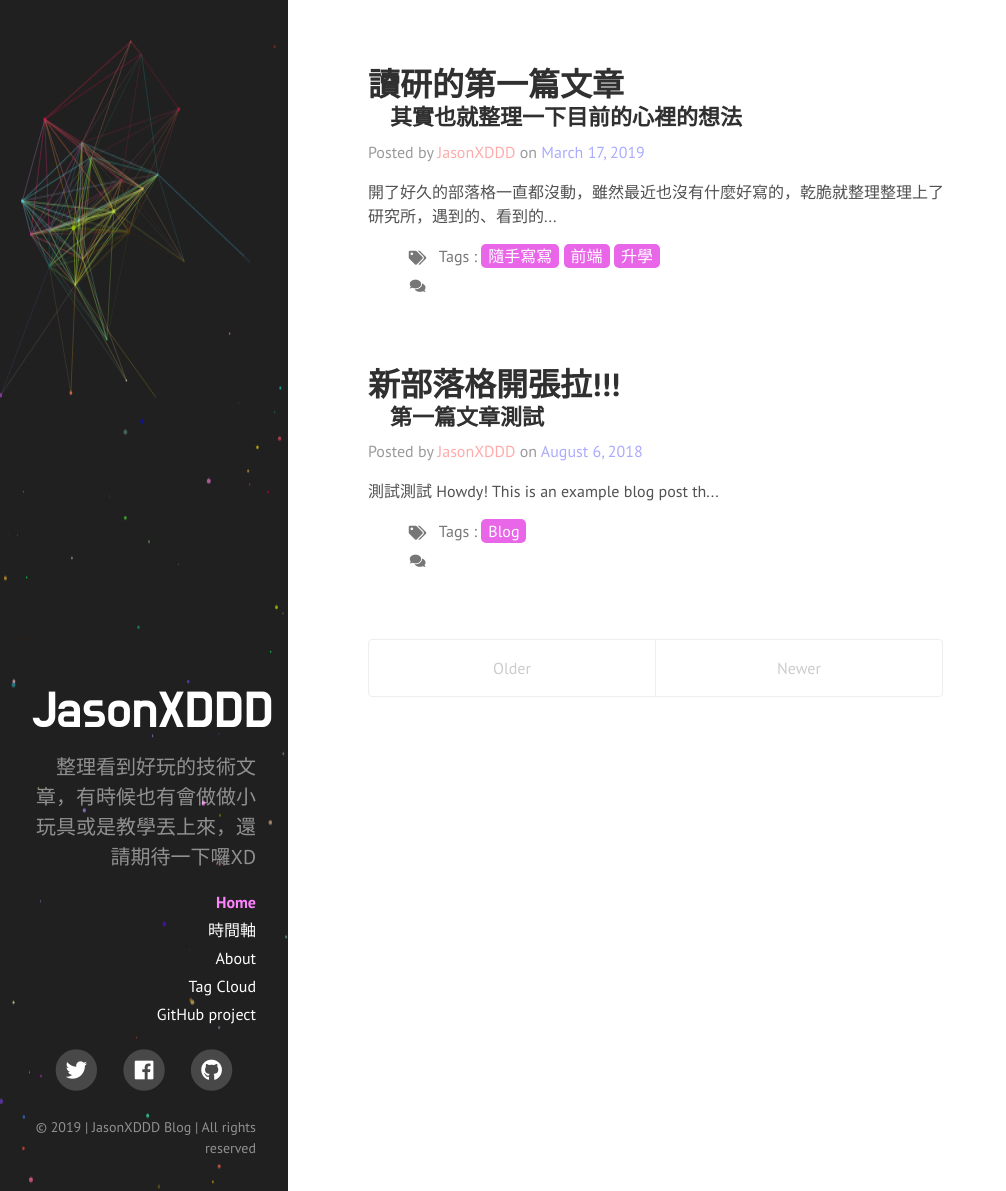
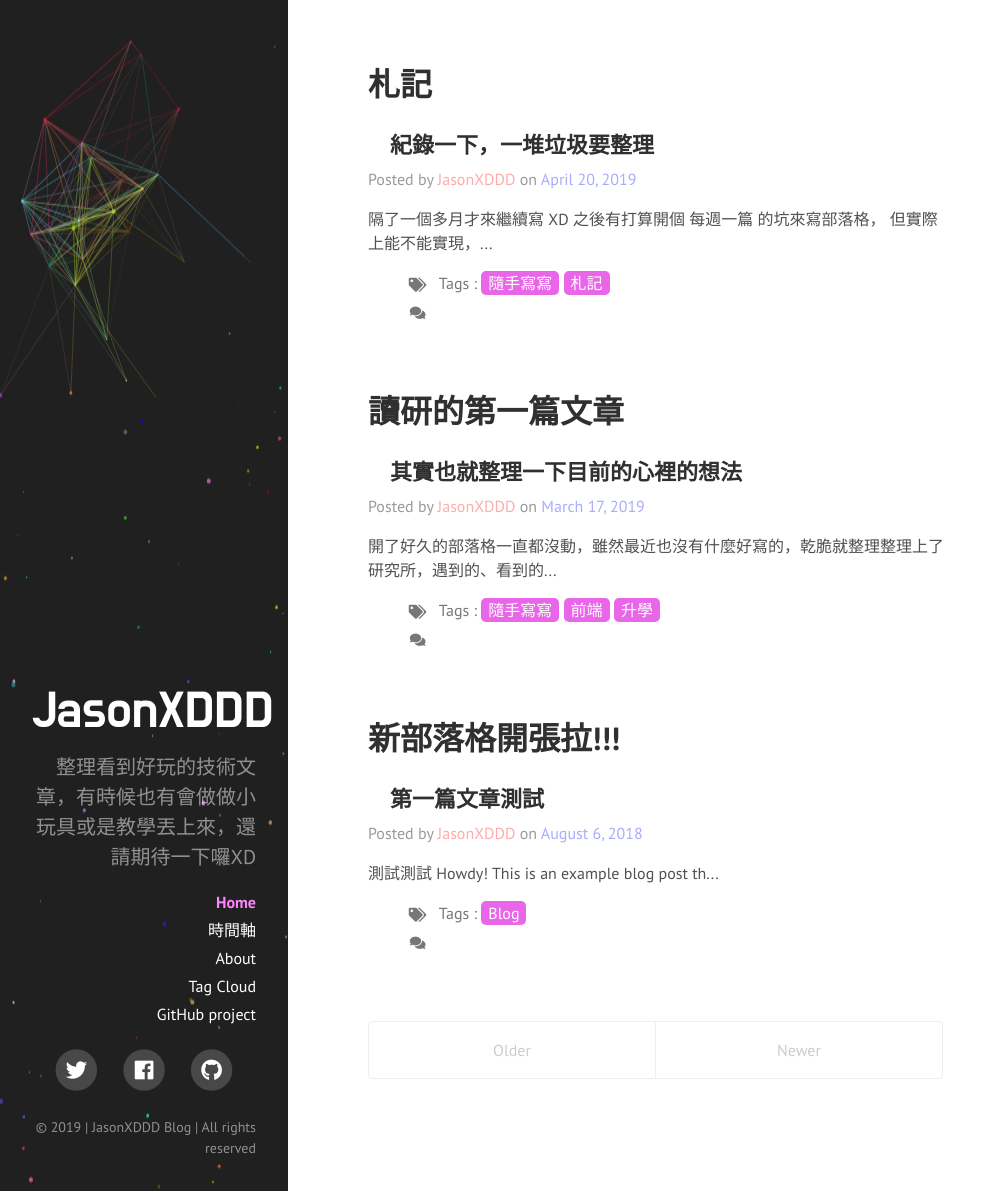
Before and after one commit to JasonXDDD/jasonxddd.github.io, a Jekyll site: the page built from index.html, in a window 1280 px wide and 1191 px high. Shown: the whole window, without its empty margins (0-1006 px from the left). Built offline with Jekyll 4.4.1, drawn with Linux system fonts in a browser that asks for light colours; nearby versions of some CDN libraries; Markdown is read by kramdown in place of the engine named in the settings; the list of posts is cut into pages by our own code; comment, search, counter and statistics services are not loaded; some of the changed lines change nothing that is shown.

Commit message:
[2019-04-20] murmur

```diff
--- /dev/null
+++ b/_posts/2019-04-20-murmur.md
@@ -0,0 +1,79 @@
+---
+layout     : post
+title      : "札記"
+subtitle   : "紀錄一下，一堆垃圾要整理"
+date       : 2019-04-20 12:34
+author     : "JasonXDDD"
+tags       : 隨手寫寫 札記
+comments   : false
+signature  : true
+---
+
+隔了一個多月才來繼續寫 XD
+之後有打算開個 **每週一篇** 的坑來寫部落格，
+但實際上能不能實現，完全取決在我有沒有動力啊 QQ
+
+---
+
+最近這幾天心裡一直感覺悶悶的，
+每當這樣狀況發生，就知道該找地方發洩情緒了，
+我也覺得神奇，平常面對一些不太高興的事情，心情情緒都不太會有起伏，
+可是只要是隔一段時間就會無緣無故心情不好，需要發洩了，
+再過一段時間又會恢復原本狀態，不停這樣的循環，
+這個循環還蠻規律的，大致上跟女孩生理期一樣，每個月都會有幾天心情特別不好，
+難道我也是女生？
+
+---
+
+最近面臨到一些人生難題，
+就如上一篇文章有些為提到，我到目前為止都還在找人生方向。
+
+職場、學業兩邊跑得我，轉眼也快過兩年了，
+我當時之所以想要邊工作邊上課，原因只是想要提早接觸職場，
+然後能確立我的目標，完成學業後能直接打造我的事業。
+
+然而出乎意料的事，我越是這樣兩邊跑，
+我反而更迷惘自己選擇的方向，
+在職場上，前端並非一項好的前瞻道路；
+在學業上，大家都有自己的領域在專研，而我就是以前端為專業，
+我自己就會開始糾結，要不要繼續向網路這領域走...
+
+另一方面，我要成為什麼樣的人？
+這也是頭很痛的問題，
+訪問過像是創業的學長、職場上的前輩、老師...等，
+大家的答案都有自己的見解...
+
+唉唉唉...我不知道拉.... >"<
+
+----
+
+還有一些屬於自己的問題，
+身為這副軀殼的自卑，
+有很多缺陷、缺點，圍繞著，
+而且這會無時無刻跟著自己，
+
+勢必要解決問題之前，要先打理好這副軀殼，
+可是這會是一筆龐大的金費、時間、精力，
+而現在的我，一項也沒辦法空出，
+非常的頭痛www
+
+---
+
+不知道什麼時候，
+我的思維想法跟溝通方式變得不像人，
+現在的我，似乎覺得能力與技術代表一個人的價值，
+溝通上不知道為什麼，卻變得不吸引人，
+發覺自己常常獨來獨往，
+很難去凝聚周遭的人事物...
+我的表達能力也出現了問題...
+
+---
+
+反正一堆小事堆起來，
+一堆缺點還在身上，
+頭很痛，也很無奈，
+也許來杯啤酒可以解憂吧 XD
+
+
+哎...算了
+murmur
--- a/public/css/customize.css
+++ b/public/css/customize.css
@@ -58,6 +58,10 @@ a:hover{
   padding-left: 1em;
 }
 
+.post p {
+  white-space: pre-line;
+}
+
 a.tag-wrapper {
   display: inline-block;
   color: white;
```
